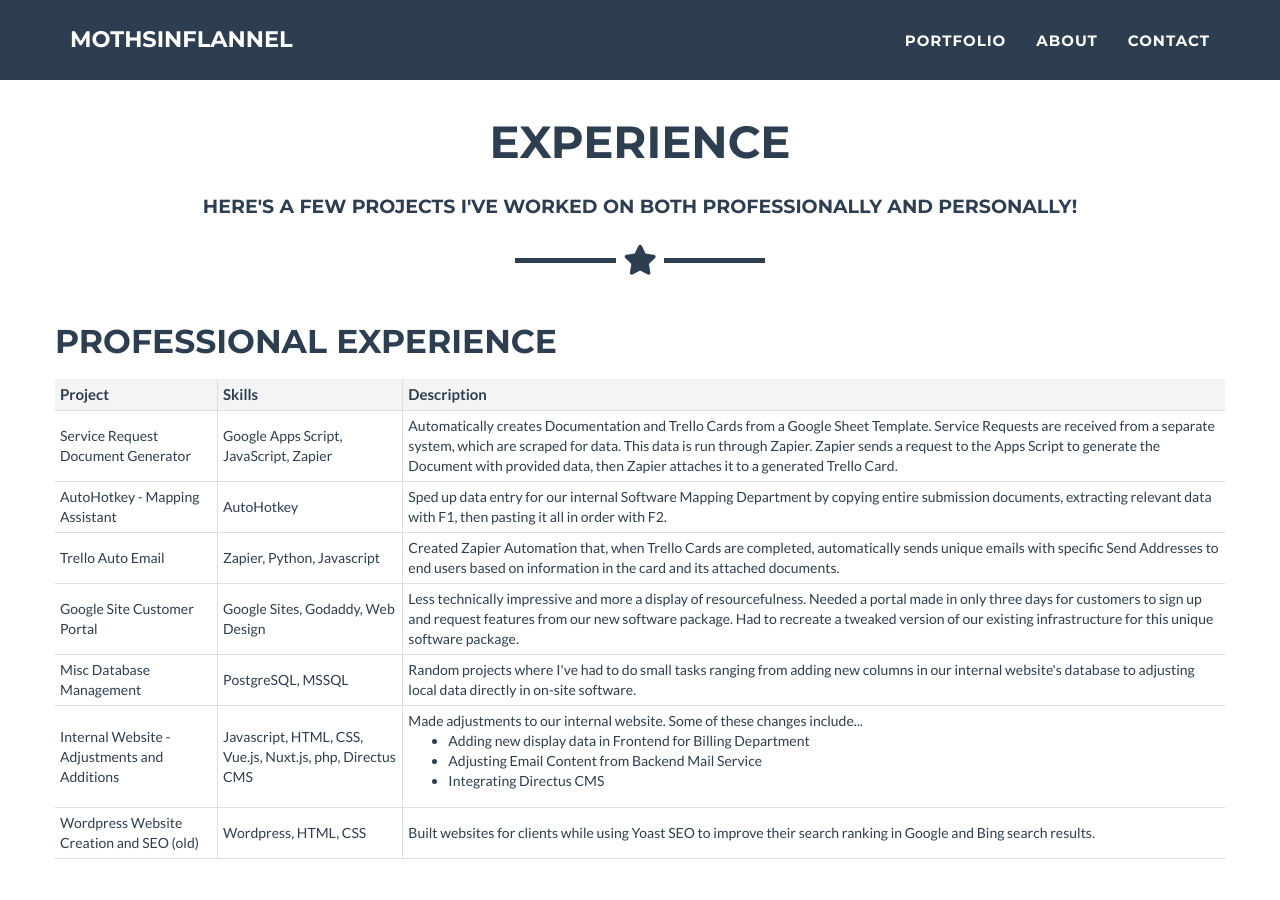
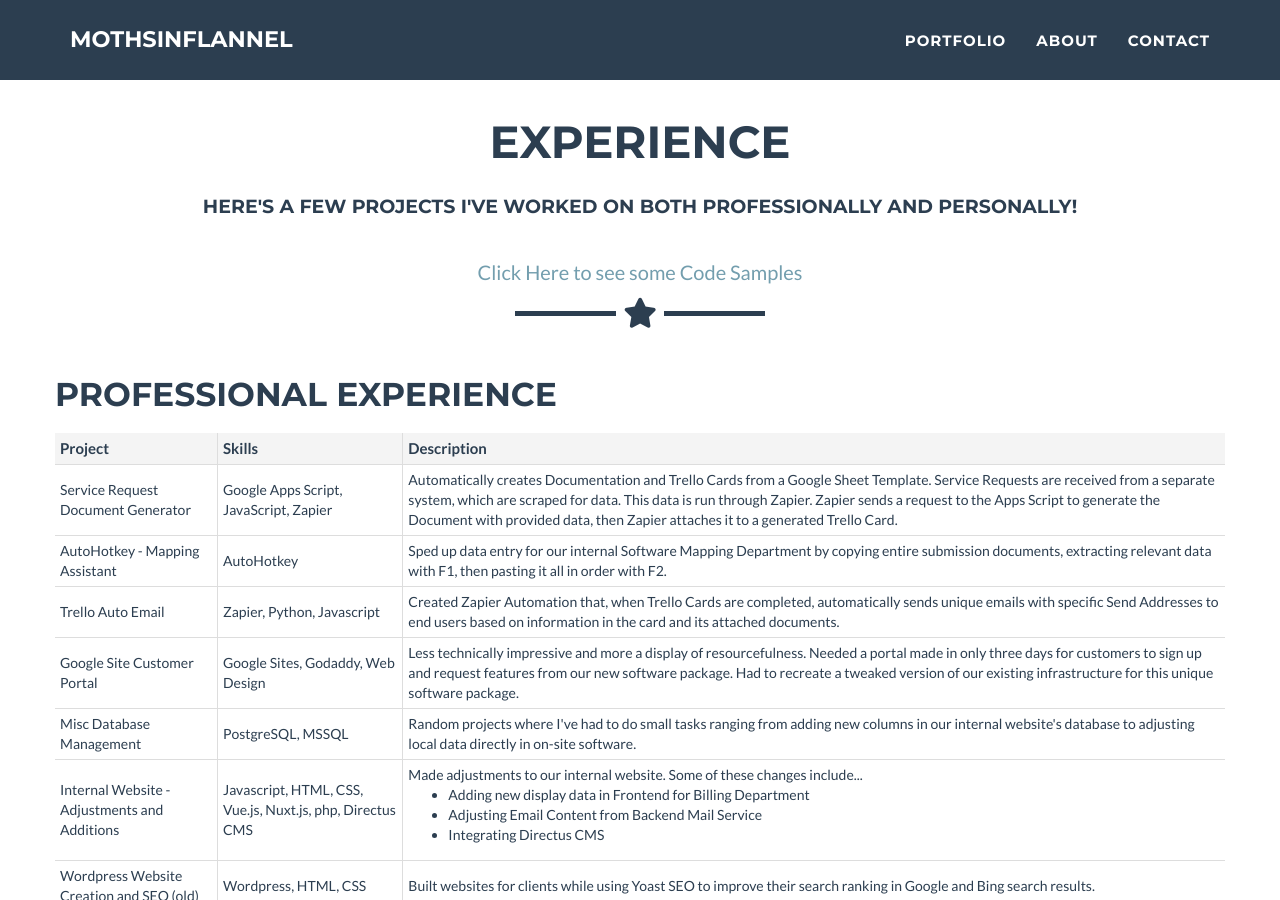
Before and after one commit to MothsinFlannel/mothsinflannel.github.io, a Jekyll site: the page built from _posts/2014-07-18-project-1.markdown, in a window 1280 px wide and 900 px high, scrolled down 790 px. Built offline with Jekyll 4.4.1, drawn with Linux system fonts in a browser that asks for light colours.

Commit message:
Update work_history.html

```diff
--- a/_includes/work_history.html
+++ b/_includes/work_history.html
@@ -1,10 +1,11 @@
-<!-- Portfolio Grid Section -->
+<!-- Header Section -->
 <section id="portfolio">
   <div class="container">
     <div class="row">
       <div class="col-lg-12 text-center">
         <h2>Experience</h2>
         <h4 style="margin-top: 30px; margin-bottom: 40px;"> Here's a few projects I've worked on both Professionally and Personally!</h4>
+        <p><a href="https://github.com/MothsinFlannel/CodeSamples">Click Here to see some Code Samples</a></p>
         <hr class="star-primary">
       </div>
     </div>
```
